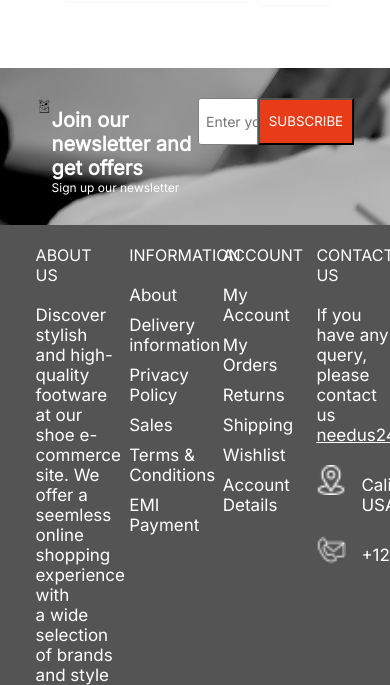
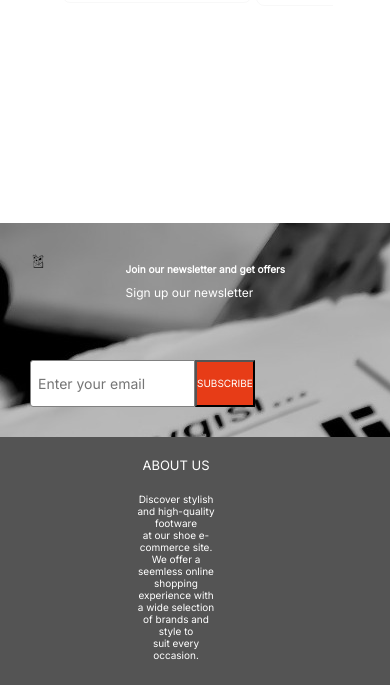
Before and after one commit to Imavicks/projectGenisys, a website: page resources/html/cart.html in a window 390 px wide. Shown: the part 968-1653 px from the top of the page. Drawn offline with Linux system fonts and the light colour scheme.

Commit message:
Add footer responsiveness

```diff
--- a/resources/css/cart.css
+++ b/resources/css/cart.css
@@ -882,5 +882,67 @@ input {
     flex: 0 0 auto;
   }
 
+  /* footer starts here */
+  footer {
+    position: relative;
+    margin-top: 50vw;
+    width: 100vw;
+  }
 
+  .sub {
+    display: block;
+  }
+
+  .sub-writeup {
+    position: relative;
+    margin-left: 5rem;
+  }
+
+  .sub-writeup h4 {
+    font-size: 10px;
+    width: 100vw;
+  }
+
+  .sub-writeup h6 {
+    margin-top: 10px;
+  }
+
+  .subscribe {
+    position: relative;
+    margin-top: 60px;
+    margin-right: 50vw;
+  }
+
+  .subscribe input {
+    width: 40vw;
+  }
+
+  .subscribe button {
+    font-size: 10px;
+    width: 100vw;
+  }
+
+  .foot-items {
+    display: flex;
+    flex-direction: column;
+    justify-content: center;
+    align-items: center;
+    text-align: center;
+    position: relative;
+    right: 10vw;
+  }
+
+  .foot-section h4 {
+    font-size: 13px;
+  }
+
+  .foot-section p {
+    font-size: 10px;
+  }
+
+  .location img,
+  .phone img {
+    width: 20px;
+    height: 20px;
+  }
 }
```
